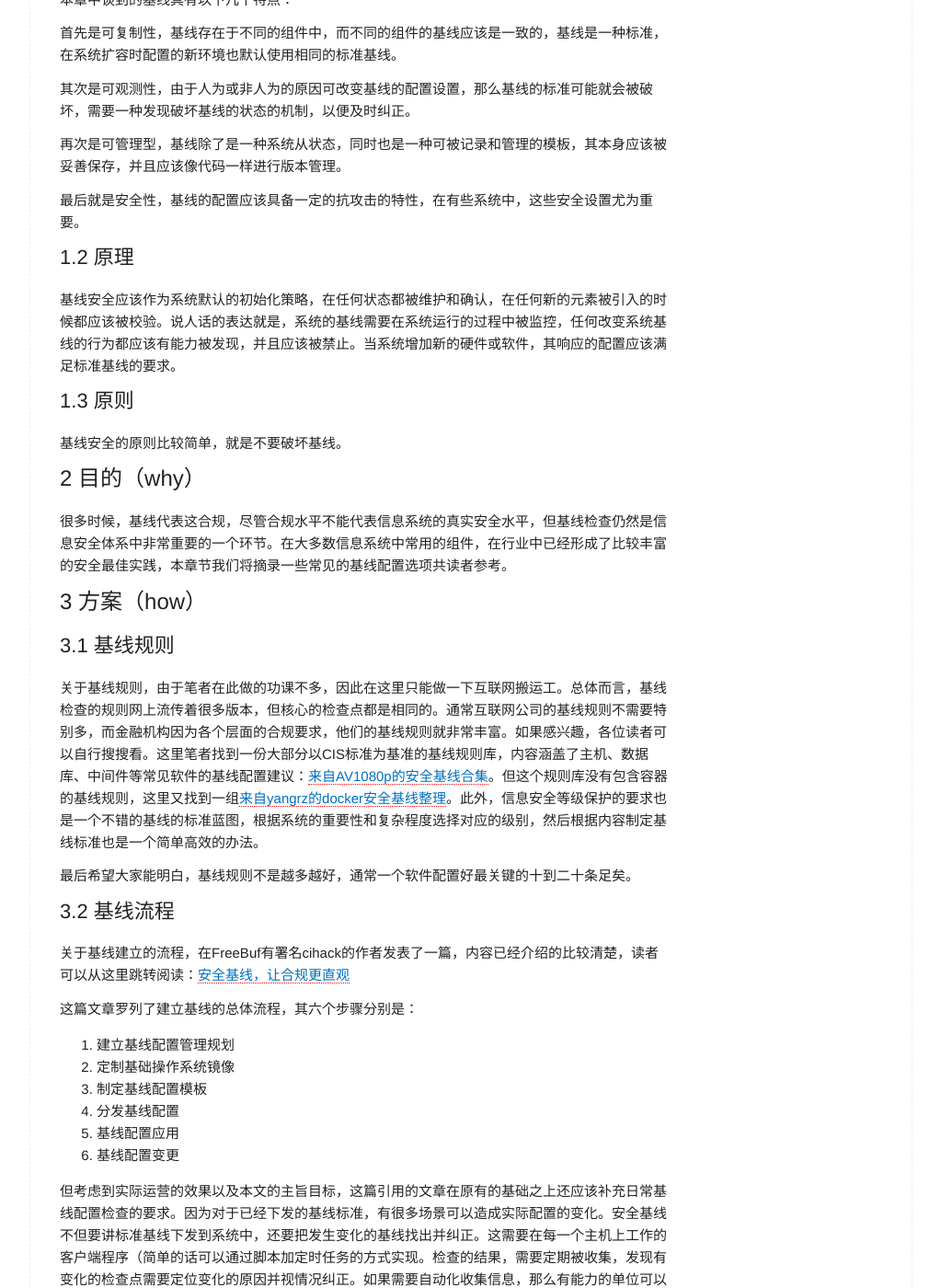
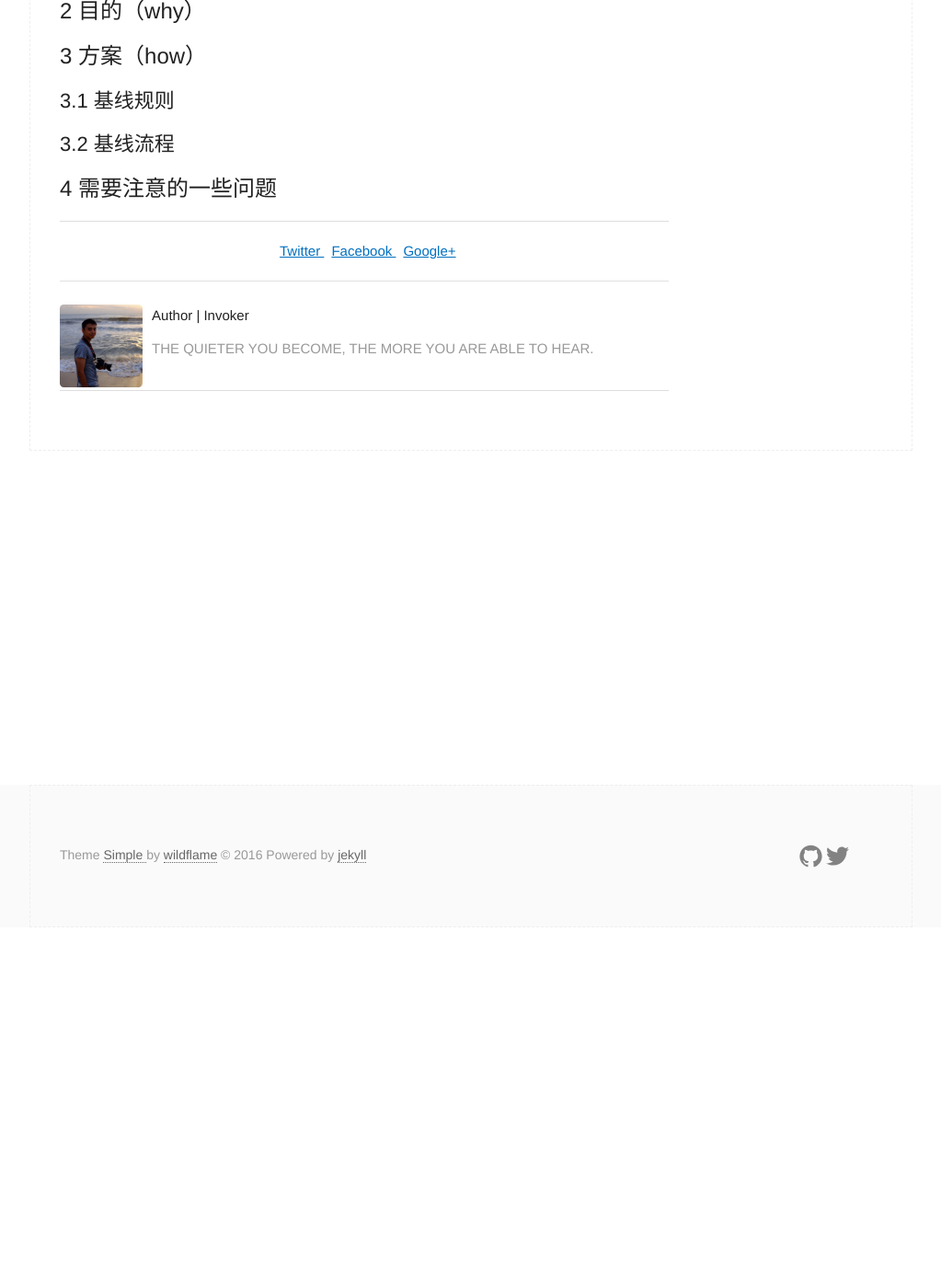
Before and after one commit to wangzf0225/wangzf0225.github.io, a Jekyll site: the page built from _posts/2022-07-26-how-to-build-a-defance-infrastructure-from-security-team-without-one-person-6-test.md, in a window 1280 px wide and 1400 px high, scrolled down 392 px. Shown: the whole window at 92% size, without its empty margins (128-1151 px from the left). Built offline with Jekyll 4.4.1, drawn with Linux system fonts in a browser that asks for light colours; some of the changed text lies outside the part shown.

Commit message:
test fix bug

```diff
--- a/_posts/2022-07-26-how-to-build-a-defance-infrastructure-from-security-team-without-one-person-6-test.md
+++ b/_posts/2022-07-26-how-to-build-a-defance-infrastructure-from-security-team-without-one-person-6-test.md
@@ -1,7 +1,7 @@
 ---
 layout: post
-title:  "在“没有人的安全部”构筑护网防御工事（5）——基线安全"
-date: 2022-07-25 12:36:26 +0800
+title:  "在“没有人的安全部”构筑护网防御工事（6）——攻击诱捕"
+date: 2022-07-26 22:35:29 +0800
 author : Invo
 categories: original
 ---
@@ -12,54 +12,29 @@ categories: original
 
 ## 1.1 含义
 
-笔者个人理解的基线是一个信息系统的运行环境的初始化定义，广义的基线是指任何一种可认为干预的系统初始状态的变量，例如网络的ACL；狭义的基线是指构成信息系统的各种组成部分的配置参数，安全的系统需要对这些参数进行安全的设置，这些配置参数的选择形成了系统整体的基线安全。
 
-本章中谈到的基线具有以下几个特点：
-
-首先是可复制性，基线存在于不同的组件中，而不同的组件的基线应该是一致的，基线是一种标准，在系统扩容时配置的新环境也默认使用相同的标准基线。
-
-其次是可观测性，由于人为或非人为的原因可改变基线的配置设置，那么基线的标准可能就会被破坏，需要一种发现破坏基线的状态的机制，以便及时纠正。
-
-再次是可管理型，基线除了是一种系统从状态，同时也是一种可被记录和管理的模板，其本身应该被妥善保存，并且应该像代码一样进行版本管理。
-
-最后就是安全性，基线的配置应该具备一定的抗攻击的特性，在有些系统中，这些安全设置尤为重要。
 
 ## 1.2 原理
 
-基线安全应该作为系统默认的初始化策略，在任何状态都被维护和确认，在任何新的元素被引入的时候都应该被校验。说人话的表达就是，系统的基线需要在系统运行的过程中被监控，任何改变系统基线的行为都应该有能力被发现，并且应该被禁止。当系统增加新的硬件或软件，其响应的配置应该满足标准基线的要求。
+
 
 ## 1.3 原则
 
-基线安全的原则比较简单，就是不要破坏基线。
+
 
 # 2 目的（why）
 
-很多时候，基线代表这合规，尽管合规水平不能代表信息系统的真实安全水平，但基线检查仍然是信息安全体系中非常重要的一个环节。在大多数信息系统中常用的组件，在行业中已经形成了比较丰富的安全最佳实践，本章节我们将摘录一些常见的基线配置选项共读者参考。
+
 
 # 3 方案（how）
 
 ## 3.1 基线规则
 
-关于基线规则，由于笔者在此做的功课不多，因此在这里只能做一下互联网搬运工。总体而言，基线检查的规则网上流传着很多版本，但核心的检查点都是相同的。通常互联网公司的基线规则不需要特别多，而金融机构因为各个层面的合规要求，他们的基线规则就非常丰富。如果感兴趣，各位读者可以自行搜搜看。这里笔者找到一份大部分以CIS标准为基准的基线规则库，内容涵盖了主机、数据库、中间件等常见软件的基线配置建议：[来自AV1080p的安全基线合集](https://github.com/AV1080p/Benchmarks)。但这个规则库没有包含容器的基线规则，这里又找到一组[来自yangrz的docker安全基线整理](https://yangrz.github.io/blog/2018/04/13/docker/)。此外，信息安全等级保护的要求也是一个不错的基线的标准蓝图，根据系统的重要性和复杂程度选择对应的级别，然后根据内容制定基线标准也是一个简单高效的办法。
 
-最后希望大家能明白，基线规则不是越多越好，通常一个软件配置好最关键的十到二十条足矣。
 
 ## 3.2 基线流程
 
-关于基线建立的流程，在FreeBuf有署名cihack的作者发表了一篇，内容已经介绍的比较清楚，读者可以从这里跳转阅读：[安全基线，让合规更直观](https://www.freebuf.com/articles/es/216758.html)
 
-这篇文章罗列了建立基线的总体流程，其六个步骤分别是：
-
-1. 建立基线配置管理规划
-2. 定制基础操作系统镜像
-3. 制定基线配置模板
-4. 分发基线配置
-5. 基线配置应用
-6. 基线配置变更
-
-但考虑到实际运营的效果以及本文的主旨目标，这篇引用的文章在原有的基础之上还应该补充日常基线配置检查的要求。因为对于已经下发的基线标准，有很多场景可以造成实际配置的变化。安全基线不但要讲标准基线下发到系统中，还要把发生变化的基线找出并纠正。这需要在每一个主机上工作的客户端程序（简单的话可以通过脚本加定时任务的方式实现。检查的结果，需要定期被收集，发现有变化的检查点需要定位变化的原因并视情况纠正。如果需要自动化收集信息，那么有能力的单位可以通过自己开发一套服务来实现，如果需要简化快速实现的，也可以将检测结果写入文件，然后通过syslog协议发送至日志服务器进行分析。
 
 
 # 4 需要注意的一些问题
-
-基线检查的主要问题，有以下几方面。一是系统中的组件多而复杂，由于缺少早期的规划和日常管理，导致使用的组件没有规律且非常庞杂，因此一方面需要系统管理员尽量收集信息并整理成有序的数据，另一方面需要筛除掉一些使用量较少的组件，以提高工作效率。二是基线配置的变更有时需要重启服务和软件，甚至重启操作系统，也会带来一定风险，因此务必做好正式变更前的测试和验证工作，同时安排好灰度策略。
```
